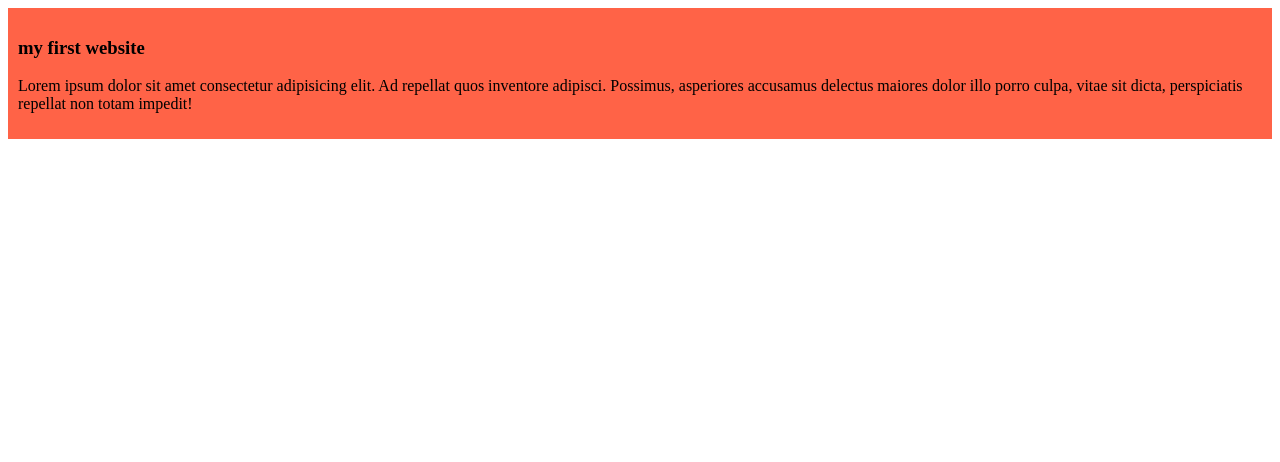
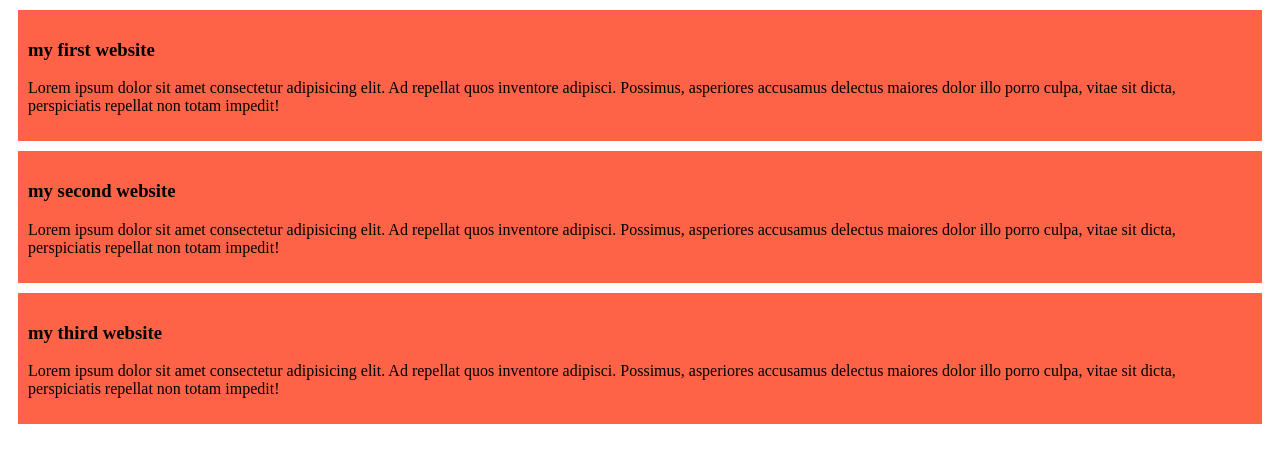
Before and after one commit to MDMuslehUddin349/my-simple-website, a plain HTML site: page index.html in a window 1280 px wide. Drawn offline with Linux system fonts and the light colour scheme.

Commit message:
add the first and second blog

```diff
--- a/index.html
+++ b/index.html
@@ -12,5 +12,15 @@
         <p>Lorem ipsum dolor sit amet consectetur adipisicing elit. Ad repellat quos inventore adipisci. Possimus, asperiores accusamus delectus maiores dolor illo porro culpa, vitae sit dicta, perspiciatis repellat non totam impedit!</p>
     </div>
 
+    <div>
+        <h3>my second website</h3>
+        <p>Lorem ipsum dolor sit amet consectetur adipisicing elit. Ad repellat quos inventore adipisci. Possimus, asperiores accusamus delectus maiores dolor illo porro culpa, vitae sit dicta, perspiciatis repellat non totam impedit!</p>
+    </div>
+
+    <div>
+        <h3>my third website</h3>
+        <p>Lorem ipsum dolor sit amet consectetur adipisicing elit. Ad repellat quos inventore adipisci. Possimus, asperiores accusamus delectus maiores dolor illo porro culpa, vitae sit dicta, perspiciatis repellat non totam impedit!</p>
+    </div>
+
 </body>
 </html>
--- a/styles/blg.css
+++ b/styles/blg.css
@@ -1,4 +1,5 @@
 div{
     background-color: tomato;
     padding: 10px;
+    margin: 10px;
 }
```
